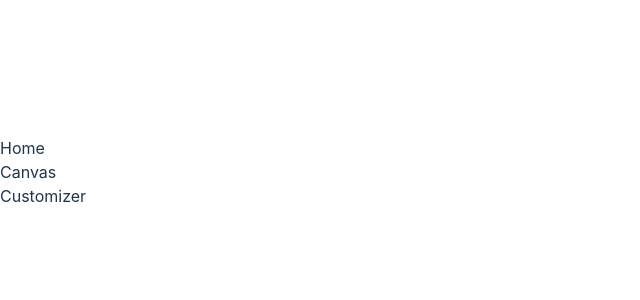
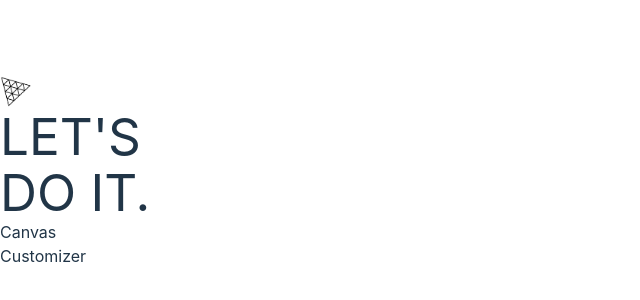
Before and after one commit to sydney-rd/AI-react, a React (Vite) app in the folder client/: page / in a window 1280 px wide. Shown: the part 228-528 px from the top of the page, without its empty margins (0-640 px from the left). Built offline with nearby package versions, Linux system fonts and the light colour scheme.

Commit message:
adding homepage animations

```diff
--- a/client/src/pages/Home.jsx
+++ b/client/src/pages/Home.jsx
@@ -1,7 +1,6 @@
 import { motion, AnimatePresence } from "framer-motion";
 import { useSnapshot } from "valtio";
 import state from "../store";
-
 import {
   headContainerAnimation,
   headContentAnimation,
@@ -11,7 +10,28 @@ import {
 
 const Home = () => {
   const snap = useSnapshot(state);
-  return <div>Home</div>;
+  return (
+    <AnimatePresence>
+      {snap.intro && (
+        <motion.section className="home" {...slideAnimation("left")}>
+          <motion.header {...slideAnimation("down")}>
+            <img
+              src="./threejs.png"
+              alt="logo"
+              className="w-8 h-8 object-contain"
+            />
+          </motion.header>
+          <motion.div className="home-content" {...headContainerAnimation}>
+            <motion.div {...headTextAnimation}>
+              <h1 className="head-test">
+                LET'S <br className="xl:block hidden" /> DO IT.
+              </h1>
+            </motion.div>
+          </motion.div>
+        </motion.section>
+      )}
+    </AnimatePresence>
+  );
 };
 
 export default Home;
```
